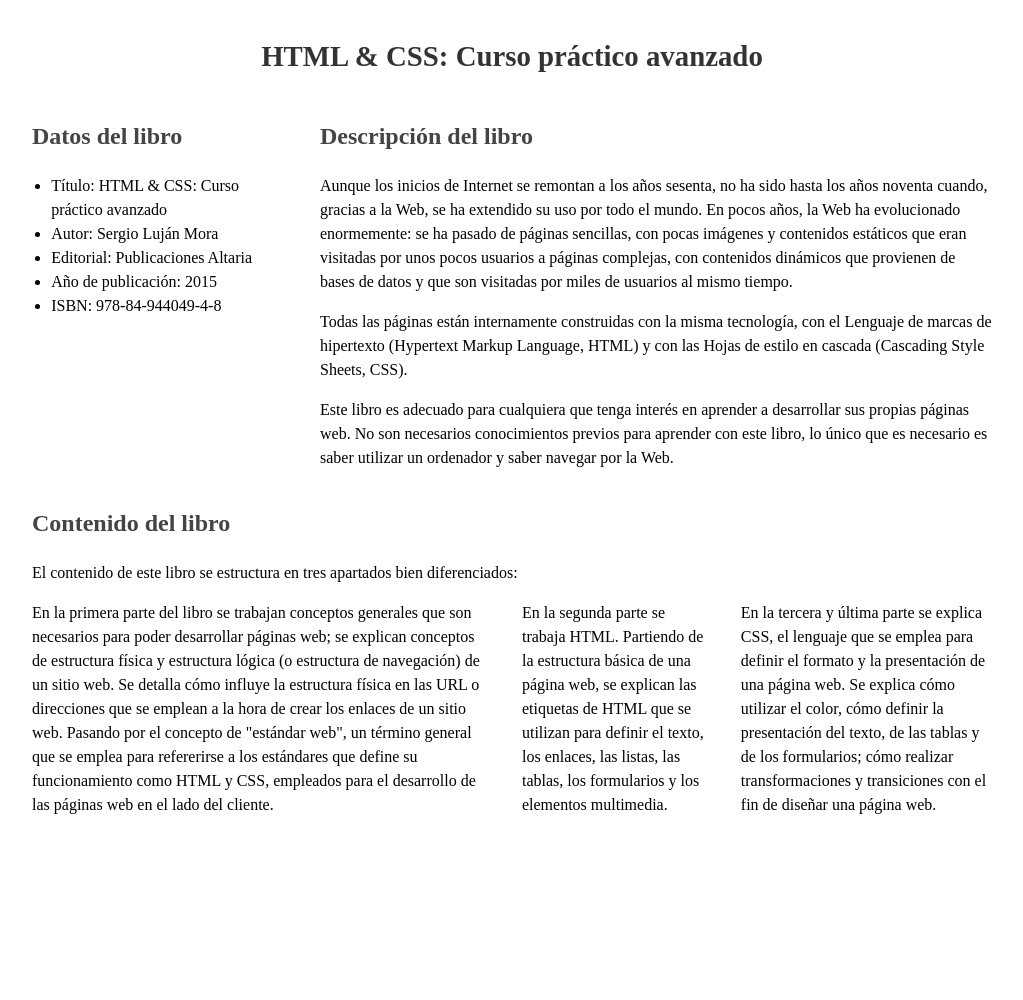
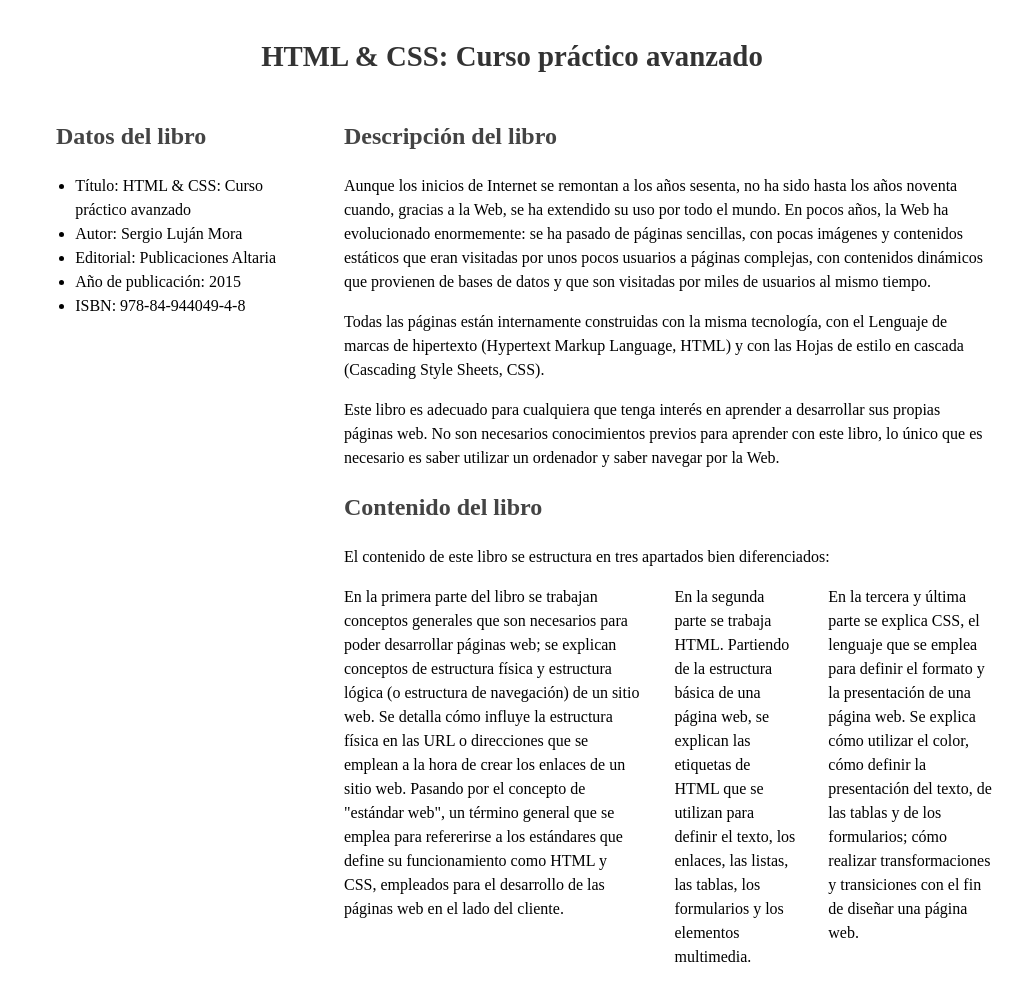
Before and after one commit to danigarguera/dis.-Interfaces, a plain HTML site: page Actividad 3.6.html in a window 1280 px wide. Shown: the whole page, without its empty margins (128-1151 px from the left). Before the commit the page ends 865 px from the top, so only its background shows below. Drawn offline with Linux system fonts and the light colour scheme.

Commit message:
Add files via upload

```diff
--- a/Actividad 3.6.html
+++ b/Actividad 3.6.html
@@ -46,10 +46,10 @@
                     utilizar un ordenador y saber navegar por la Web.
 
                 </p>
-            </div>
-        </section>
 
-        <section>
+
+
+
             <h2>Contenido del libro</h2>
             <p>El contenido de este libro se estructura en tres apartados bien diferenciados:</p>
             <ul class="lista-columnas">
@@ -73,8 +73,9 @@
                     con el fin de diseñar una página web.
                 </li>
             </ul>
+
+    </div>
         </section>
-    </div>
 </body>
 
 </html>
--- a/Estilos.css
+++ b/Estilos.css
@@ -33,6 +33,7 @@ h2 {
 }
 
 .columna-izquierda {
+    padding-left: 1.5em;
     width: 16em;
     padding-right: 1em;
 }
```
